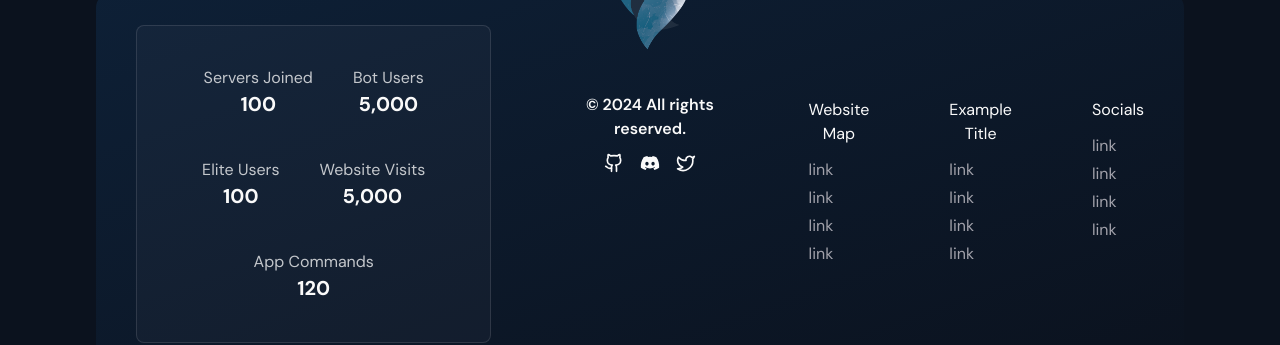
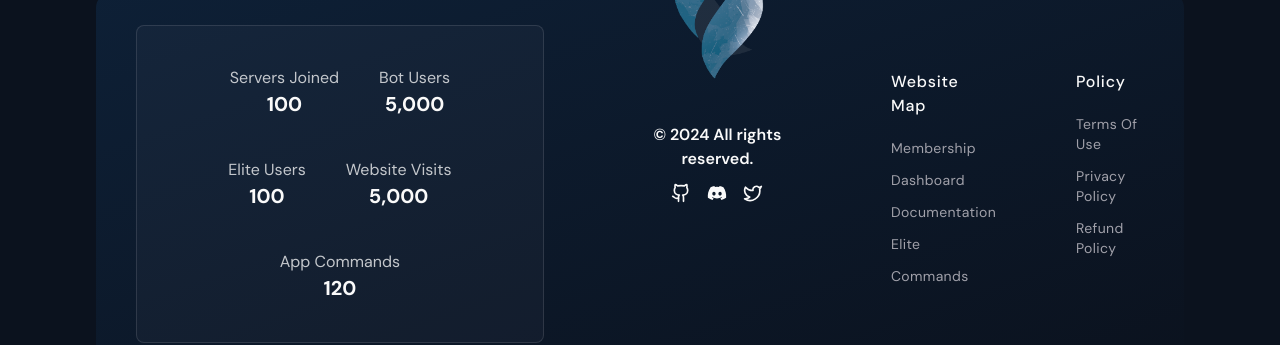
Before and after one commit to Alex6n/frost-app, a Next.js app: page / in a window 1280 px wide. Shown: the part 2434-2779 px from the top of the page. Built offline with nearby package versions, Linux system fonts and the light colour scheme.

Commit message:
Refactor

```diff
--- a/app/layout.tsx
+++ b/app/layout.tsx
@@ -25,62 +25,41 @@ const usefullLinks = [
     label: "Website Map",
     links: [
       {
-        title: "link",
-        href: "/link",
+        title: "Membership",
+        href: "/membership",
       },
       {
-        title: "link",
-        href: "/link",
+        title: "Dashboard",
+        href: "/dashboard",
       },
       {
-        title: "link",
-        href: "/link",
+        title: "Documentation",
+        href: "/docs",
       },
       {
-        title: "link",
-        href: "/link",
+        title: "Elite",
+        href: "/elite",
+      },
+      {
+        title: "Commands",
+        href: "/commands",
       },
     ],
   },
   {
-    label: "Example Title",
+    label: "Policy",
     links: [
       {
-        title: "link",
-        href: "/link",
+        title: "Terms Of Use",
+        href: "/terms-of-use",
       },
       {
-        title: "link",
-        href: "/link",
+        title: "Privacy Policy",
+        href: "/privacy-policy",
       },
       {
-        title: "link",
-        href: "/link",
-      },
-      {
-        title: "link",
-        href: "/link",
-      },
-    ],
-  },
-  {
-    label: "Socials",
-    links: [
-      {
-        title: "link",
-        href: "/link",
-      },
-      {
-        title: "link",
-        href: "/link",
-      },
-      {
-        title: "link",
-        href: "/link",
-      },
-      {
-        title: "link",
-        href: "/link",
+        title: "Refund Policy",
+        href: "/refund-policy",
       },
     ],
   },
--- a/components/Footer.tsx
+++ b/components/Footer.tsx
@@ -58,10 +58,12 @@ const Footer = ({ usefullLinks, appData }: FooterProps) => {
         <div className="hidden lg:flex flex-cols-3 w-[500px] space-between space-x-20 my-auto mx-10">
           {usefullLinks.map(({ label, links }) => (
             <div key={label}>
-              <h3 className="text-center mb-3">{label}</h3>
+              <h3 className="mb-5 tracking-wider text-md font-medium">
+                {label}
+              </h3>
               {links.map(({ href, title }) => (
-                <ul key={href} className="text-zinc-400 mb-1">
-                  <Link className="text-start" href={href}>
+                <ul key={title} className="text-zinc-400 mb-3 text-sm">
+                  <Link className="hover:underline tracking-wide" href={href}>
                     {title}
                   </Link>
                 </ul>
```
